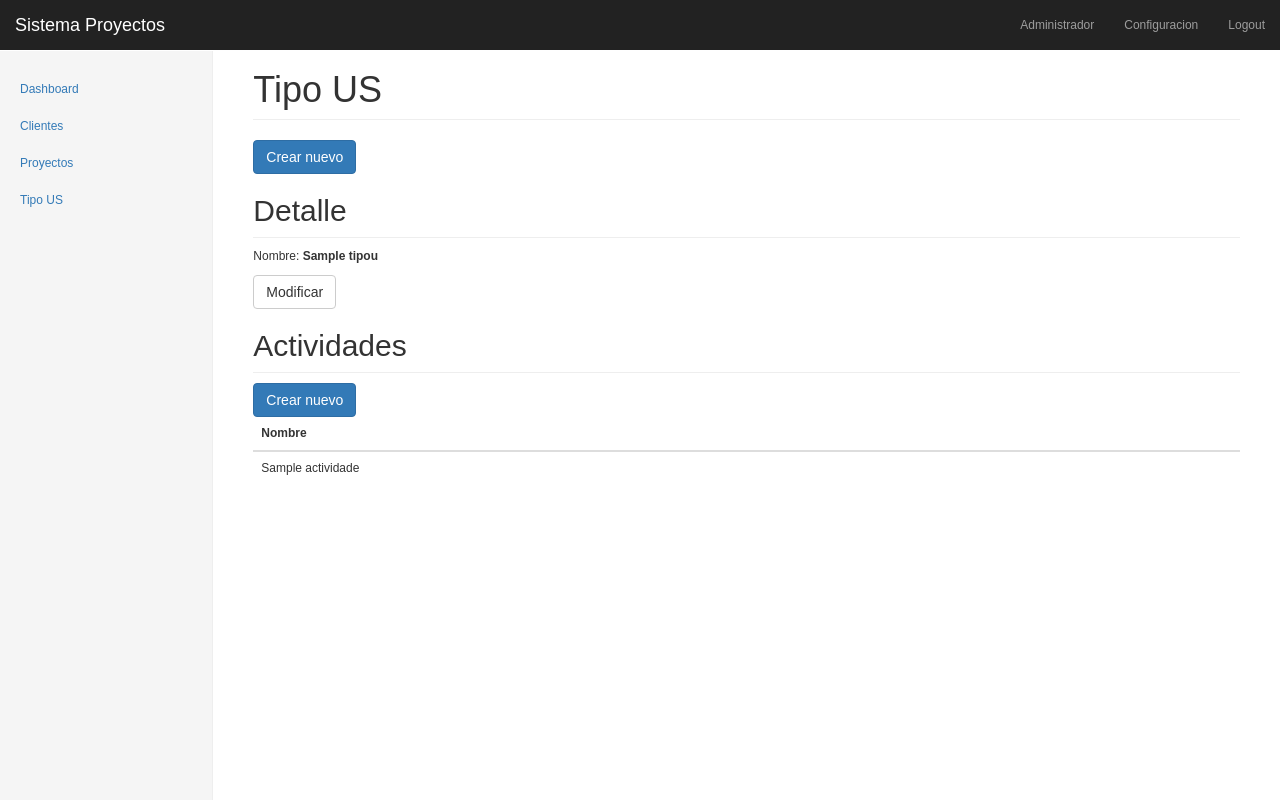
After one commit to 9tails32/sistema_proyectos, a Django app: page /us/tipo/1/ in a window 1280 px wide. The commit adds this page. Run offline with Django 3.2, Linux system fonts and the light colour scheme; a user stored in the database is signed in; tables that the repository leaves empty hold one stand-in row (values such as "Sample post"); parts of the project's set-up code (start-up, migrations or seed data) failed here and were passed over; some libraries are stand-ins or nearby versions.

Commit message:
- se agrego borrar modificar detalle de tipous

```diff
--- a/US/models.py
+++ b/US/models.py
@@ -25,7 +25,7 @@ class TipoUS(models.Model):
 
 class Actividades(models.Model):
     nombre = models.TextField(default="")
-    tipoUS = models.ForeignKey(TipoUS)
+    tipoUS = models.ForeignKey(TipoUS, related_name='actividades')
 
     class Meta:
         permissions = (
@@ -47,7 +47,7 @@ class US(models.Model):
     urgencia = models.IntegerField(default=1)  # 0 a 4
     usuario_asignado = models.ForeignKey(Usuario, null=True)
 
-    tipoUS = models.ForeignKey(TipoUS)
+    tipoUS = models.ForeignKey(TipoUS,related_name='uss')
 
     actividad = models.ForeignKey(Actividades, null=True)
 
--- a/US/templates/tipo_us_create.html
+++ b/US/templates/tipo_us_create.html
@@ -9,7 +9,7 @@
 {% block content %}
         <div class="col-sm-9 col-sm-offset-3 col-md-10 col-md-offset-2 main">
             <h1 class="page-header">Tipos de US</h1>
-            <h2 class="sub-header">{% if sprint %}Modificar Tipo de US {% else %} Crear nuevo Tipo de US{% endif %}</h2>
+            <h2 class="sub-header">{% if tipo_us %}Modificar Tipo de US {% else %} Crear nuevo Tipo de US{% endif %}</h2>
             <div class="col-md-offset-3 col-md-6">
                 <form action="" method="post">
                     <div class="form-group">
@@ -17,6 +17,9 @@
                         {{form.nombre}}
                         <p class="text-danger">{{form.nombre.errors.0}}</p>
                     </div>
+                    <div class="form-group">
+                        <input type="submit" value="Submit" class="form-control">
+                    </div>
                     </form>
             </div>
         </div>
--- /dev/null
+++ b/US/templates/tipo_us_detail.html
@@ -0,0 +1,50 @@
+{% extends "base.html" %}
+{% load staticfiles %}
+{% block head %}
+    <title>Tipo US</title>
+    <!-- Custom styles for this template -->
+    <link href="{% static 'css/dashboard.css' %}" rel="stylesheet">
+{% endblock %}
+{% block content %}
+    <div class="col-sm-9 col-sm-offset-3 col-md-10 col-md-offset-2 main">
+        <h1 class="page-header">Tipo US</h1>
+        {% if perms.tipous.add_tipous %}
+            <a class="btn btn-primary" href="/us/tipo/create/">Crear nuevo</a>{% endif %}
+        <h2 class="sub-header">Detalle</h2>
+        <p>Nombre: <strong>{{ object.nombre }}</strong></p>
+
+        {% if perms.tipous.change_tipous %}
+            <a class="btn btn-default" role="button" href="/us/tipo/update/{{ object.id }}/">Modificar</a>{% endif %}
+        {% if perms.proyecto.delete_tipous and not object.uss.all %}
+            <a class="btn btn-danger" role="button" href="/us/tipo/delete/{{ object.id }}/">Eliminar</a>
+        {% endif %}
+
+
+        <h2 class="sub-header">Actividades</h2>
+        {% if perms.actividades.add_actividad %}
+            <a class="btn btn-primary" href="/us/actividades/create/{{ object.id }}/">Crear nuevo</a>
+        {% endif %}
+        <table class="table table-responsive">
+            <thead>
+            <tr>
+                <th>Nombre</th>
+                {% if perms.actividades.delete_actividad and not object.uss.all %}
+                    <th></th>
+                {% endif %}
+            </tr>
+            </thead>
+            <tbody>
+            {% for act in object.actividades.all %}
+                <tr>
+                    <td>{{ act.nombre }}</td>
+                    {% if perms.actividades.delete_actividad and not object.uss.all %}
+                        <td><a class="text-danger" href="/us/actividades/delete/{{ act.id }}/">remove</a></td>
+                    {% endif %}
+                </tr>
+            {% endfor %}
+            </tbody>
+
+        </table>
+
+    </div>
+{% endblock %}
--- a/US/urls.py
+++ b/US/urls.py
@@ -2,9 +2,14 @@ from django.conf.urls import url
 from .views import *
 
 urlpatterns = [
+    url(r'^tipo/(?P<pk>[0-9]+)/$', detail_tipo_us, name='tipo_us_detail'),
+    url(r'^tipo/$', list_tipo_us),
     url(r'^tipo/create/$',create_tipo),
+    url(r'^tipo/delete/(?P<pk>[0-9]+)/$', delete_tipo_us, name='tipo_us_delete'),
+    url(r'^tipo/update/(?P<pk>[0-9]+)/$', update_tipo_us, name='tipo_us_update'),
     url(r'^actividades/create/(?P<pk>[0-9]+)/$', create_actividad, name='actividad_create'),
     url(r'^actividades/(?P<pk>[0-9]+)/$', list_actividades, name='actividad_list'),
+    url(r'^actividades/delete/(?P<pk>[0-9]+)/$', delete_actividad, name='actividad_delete'),
     url(r'^us/create/(?P<pk>[0-9]+)/$', create_us, name='us_create'),
 
 
--- a/US/views.py
+++ b/US/views.py
@@ -8,6 +8,26 @@ from US.forms import *
 
 
 # Create your views here.
+@login_required(None, 'login', '/login/')
+@permission_required('US.ver_tipo_US', raise_exception=True)
+def detail_tipo_us(request,pk):
+    """
+        Vista que permite displayar los detalles de un proyecto seleccionado.
+    """
+    try:
+        tipo_us = TipoUS.objects.get(pk=pk)
+    except:
+        return HttpResponseRedirect('/us/tipo/')
+
+    return render(request, 'tipo_us_detail.html', {'object': tipo_us})
+
+
+@login_required(None, 'login', '/login/')
+@permission_required('US.ver_tipo_US', raise_exception=True)
+def list_tipo_us(request):
+    tipo_us_list = TipoUS.objects.all()
+    return render(request, 'tipo_us_list.html', {'tipo_us_list': tipo_us_list})
+
 
 @login_required(None, 'login', '/login/')
 @permission_required('US.crear_tipo_US', raise_exception=True)
@@ -42,13 +62,13 @@ def create_actividad(request, pk):
             actividad.nombre = form.cleaned_data['nombre']
             actividad.save()
 
-            return HttpResponseRedirect('/us/actividades/' + str(tipo.id))
+            return HttpResponseRedirect('/us/tipo/' + str(tipo.id))
     else:
         form = ActividadesForm()
 
     return render(request, 'actividad_create.html', {'form': form})
 
-
+@login_required(None, 'login', '/login/')
 def list_actividades(request, pk):
     try:
         tipo = TipoUS.objects.get(pk=pk)
@@ -87,3 +107,69 @@ def create_us(request, pk):
             return HttpResponseRedirect('/us/us' + str(us.id))
 
     return render(request, 'us_create.html', {'form': form}, )
+
+@login_required(None, 'login', '/login/')
+@permission_required('tipous.delete_tipous', raise_exception=True)
+def delete_actividad(request, pk):
+    """
+    Busca el proyecto con pk igual al que es parametro y cambia su estado activo a False.
+    Parametros: recibe el request y el pk del proyecto a eliminar.
+    Retorna: Redireccion a lista de proyectos.
+    """
+    try:
+        actividad = Actividades.objects.get(pk=pk)
+    except:
+        return HttpResponseRedirect('/us/tipo/')
+    tipo_us = actividad.tipoUS
+    actividad.delete()
+
+    return HttpResponseRedirect('/us/tipo/' + str(tipo_us.id))
+
+@login_required(None, 'login', '/login/')
+@permission_required('tipous.delete_tipous', raise_exception=True)
+def delete_tipo_us(request, pk):
+    """
+    Busca el proyecto con pk igual al que es parametro y cambia su estado activo a False.
+    Parametros: recibe el request y el pk del proyecto a eliminar.
+    Retorna: Redireccion a lista de proyectos.
+    """
+    try:
+        tipo_us = TipoUS.objects.get(pk=pk)
+    except:
+        return HttpResponseRedirect('/us/tipo/')
+    if not tipo_us.uss.all():
+        tipo_us.delete()
+
+    return HttpResponseRedirect('/us/tipo/')
+
+@login_required(None, 'login', '/login/')
+@permission_required('tipous.change_tipous', raise_exception=True)
+def update_tipo_us (request, pk):
+    """
+        Funcion para actualizar proyecto utilizando el form ProyectoForm.
+        Recibe en el request el form completado, o displaya uno con los datos previos del proyecto en
+        caso de que no se llame a post. Controla la validez del form antes de guardarlo como un proyecto
+         nuevo en la base de datos.
+        Parametros: Recibe el request y el pk del proyecto a editar.
+        Retorna:
+        -El render del template proyecto_create.html en caso de form vacio o invalido.
+        -Redireccion a lista de proyectos si el form es valido
+
+    """
+    try:
+        tipo_us = TipoUS.objects.get(pk=pk)
+    except:
+        return HttpResponseRedirect('/us/tipo/')
+
+    if request.method == 'POST':
+        form = TipoUSForm(request.POST)
+        if form.is_valid():
+            cd=form.cleaned_data
+            tipo_us.nombre= cd['nombre']
+            tipo_us.save()
+            return HttpResponseRedirect('/us/tipo/'+str(tipo_us.id))
+    else:
+        tipo_us = TipoUS.objects.get(pk = pk)
+        form = TipoUSForm(initial={'nombre':tipo_us.nombre})
+
+    return render(request, 'tipo_us_create.html', {'form': form,'tipo_us':tipo_us})
--- a/templates/base.html
+++ b/templates/base.html
@@ -58,6 +58,9 @@
                     {% if perms.proyecto.can_view %}
                         <li class="{{ proyecto }}"><a href="/proyecto/">Proyectos</a></li>
                     {% endif %}
+                    {% if perms.tipous.ver_tipo_US %}
+                        <li class="{{ tipous }}"><a href="/us/tipo/">Tipo US</a></li>
+                    {% endif %}
 
                 </ul>
             </div>
```
Also changed, not shown: US/templates/tipo_us_list.html (added, +32 -0 lines).
